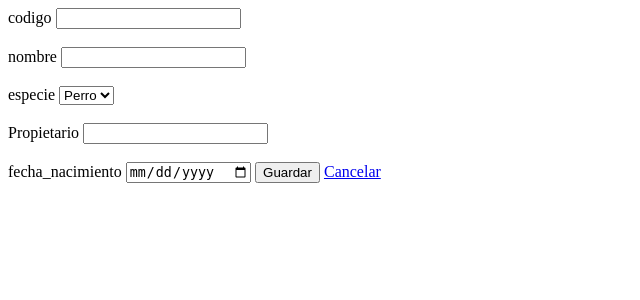
After one commit to Anny891/ejercicios-crud-laravel, a Laravel app: page /mascota/create in a window 1280 px wide. The commit adds this page. Shown: the top 300 px of the page, without its empty margins (0-640 px from the left). Run offline with Laravel 12, Linux system fonts and the light colour scheme.

Commit message:
Crear registros veterinaria

```diff
--- a/veterinaria/app/Http/Controllers/MascotaController.php
+++ b/veterinaria/app/Http/Controllers/MascotaController.php
@@ -24,6 +24,7 @@ class MascotaController extends Controller
     public function create()
     {
         //
+        return view('mascota.create');
     }
 
     /**
@@ -32,6 +33,17 @@ class MascotaController extends Controller
     public function store(Request $request)
     {
         //
+        $dato = $request->validate([
+            'codigo'=>'required|string|unique:mascotas,codigo',
+            'nombre'=>'required|string|max:80',
+            'especie'=>'required|in:Perro,Gato,Otro',
+            'propietario'=>'required|string|max:100',
+            'fecha_nacimiento'=>'required|date'
+        ]);
+
+        Mascota::create($dato);
+
+        return redirect()->route('mascota.index');
     }
 
     /**
--- /dev/null
+++ b/veterinaria/resources/views/mascota/create.blade.php
@@ -0,0 +1,37 @@
+<!DOCTYPE html>
+<html lang="es">
+    <head>
+        <meta charset="UTF-8">
+        <title>Mascotas</title>
+    </head>
+    <body>
+        <form method="post" action="/mascota">
+            @csrf
+            <label>codigo</label>
+            <input type="text" id="codigo" name="codigo" value="{{old('codigo')}}" required>
+
+            <br><br>
+            <label>nombre</label>
+            <input type="text" id="nombre" name="nombre" value="{{old('nombre')}}" required>
+
+            <br><br>
+            <label>especie</label>
+            <select id="especie" name="especie" required>
+                <option value="Perro" @selected(old('especie') == 'Perro')>Perro</option>
+                <option value="Gato" @selected(old('especie') == 'Gato')>Gato</option>
+                <option value="Otro" @selected(old('especie') == 'Otro')>Otro</option>
+            </select>
+
+            <br><br>
+            <label>Propietario</label>
+             <input type="text" id="propietario" name="propietario" value="{{old('propietario')}}" required>
+
+             <br><br>
+             <label>fecha_nacimiento</label>
+             <input type="date" id="fecha_nacimiento" name="fecha_nacimiento" value="{{old('fecha_nacimiento')}}" required>
+
+             <button type="submit">Guardar</button>
+             <a href="{{route('mascota.index')}}">Cancelar</a>
+        </form>
+    </body>
+</html>
--- a/veterinaria/resources/views/mascota/index.blade.php
+++ b/veterinaria/resources/views/mascota/index.blade.php
@@ -10,6 +10,8 @@
             <button type="submit">Cerrar Sesion</button>
         </form>
         <h1>Mostrar registros</h1>
+
+        <a href="{{route('mascota.create')}}">Registrar Mascota</a>
         <table border="3">
             <thead>
                 <tr>
--- a/veterinaria/routes/web.php
+++ b/veterinaria/routes/web.php
@@ -17,3 +17,8 @@ Route::post('/login', [LoginController::class, 'login'])
 
 Route::post('/logout', [LoginController::class, 'logout'])
     ->name('logout');
+
+Route::get('/mascota/create', [MascotaController::class, 'create'])
+    ->name('mascota.create');
+Route::post('/mascota', [MascotaController::class, 'store'])
+    ->name('mascota.store');
```
